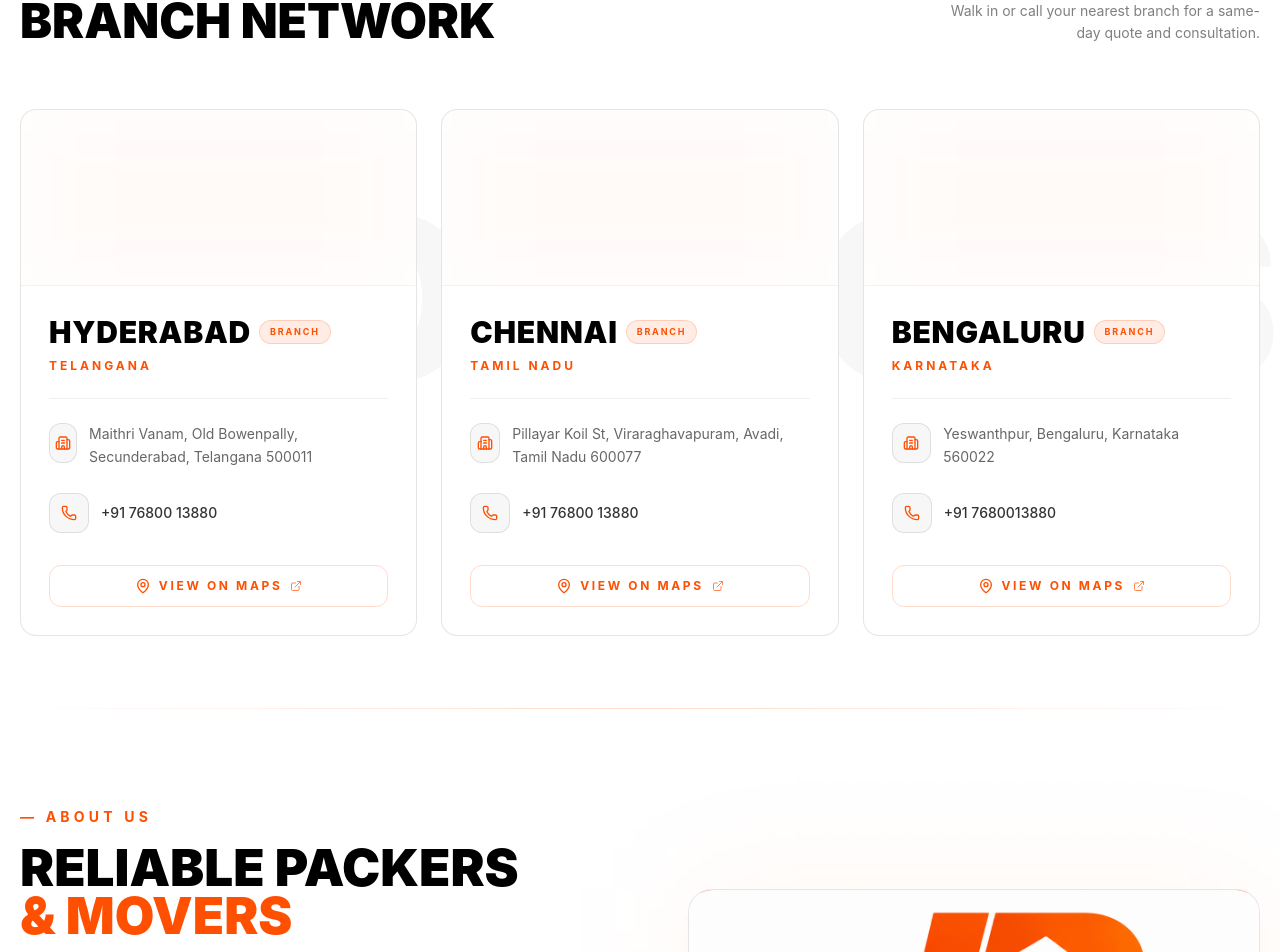
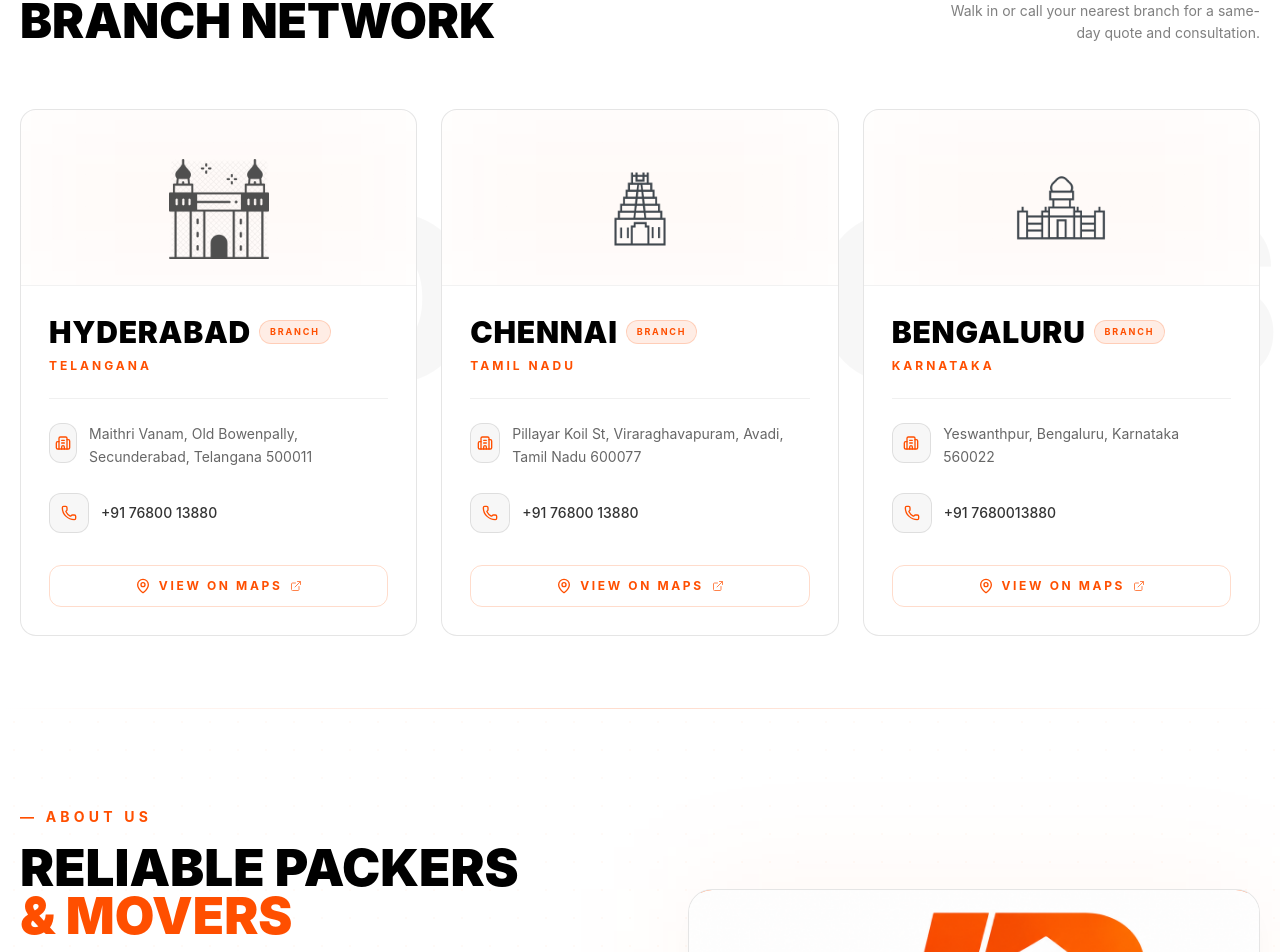
Before and after one commit to Amarnath43/Janvi-Packers-and-Movers, a Next.js app: page / in a window 1280 px wide. Shown: the part 2964-3916 px from the top of the page. Built offline with nearby package versions, Linux system fonts and the light colour scheme; no server answers.

Commit message:
fix: removed BRANCH images

```diff
--- a/components/home/Branches.tsx
+++ b/components/home/Branches.tsx
@@ -25,6 +25,7 @@ const branches = [
     phone: "+91 76800 13880",
     mapsUrl: "https://www.google.com/maps?q=17.482417,78.4806416&z=17&hl=en",
     SVG: "/Charminar.png",
+    landmark: "Charminar",
   },
   {
     city: "Chennai",
@@ -34,6 +35,7 @@ const branches = [
     phone: "+91 76800 13880",
     mapsUrl: "https://www.google.com/maps?q=13.0740145,80.1092914&z=17&hl=en",
      SVG: "/monument.png",
+    landmark: "Marina Beach",
   },
   {
     city: "Bengaluru",
@@ -43,6 +45,7 @@ const branches = [
     phone: "+91 7680013880",
     mapsUrl: "https://www.google.com/maps?q=13.0209629,77.5370009&z=17&hl=en",
     SVG: "/landmark.png",
+    landmark: "Vidhana Soudha",
   },
 ];
 
@@ -89,7 +92,10 @@ function BranchCard({
         {/* SOFT GLOW */}
         <div className="absolute inset-0 bg-[#FF4F00]/[0.03] blur-3xl" />
 
-
+        {/* SVG */}
+        <div className="relative z-10 h-28 w-full text-black flex items-center justify-center">
+         <Image src={SVG} alt={branch.SVG} width={100} height={100} />
+        </div>
 
 
       </div>
```
